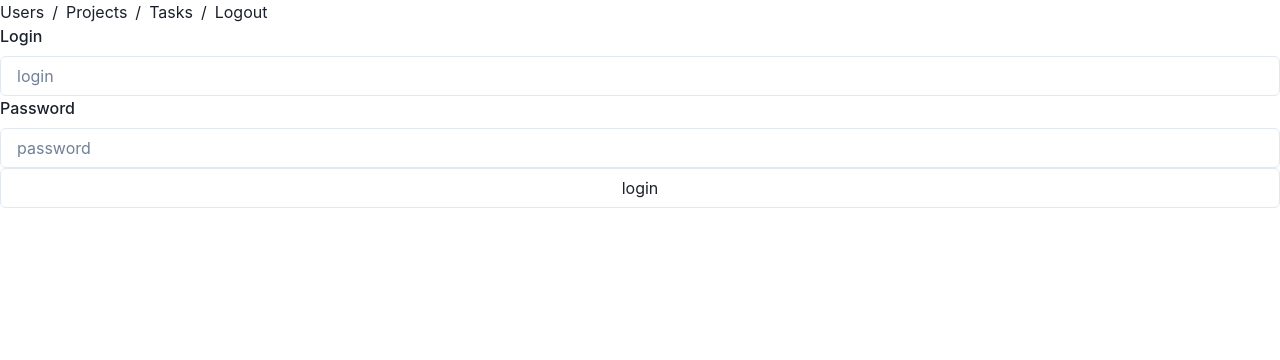
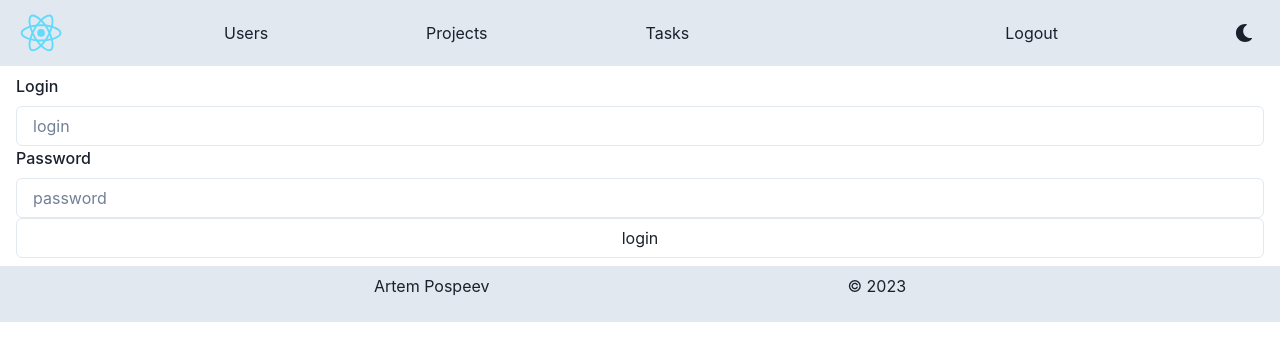
Before and after one commit to ArtemPospeev/todo_list-DRF, a React (Create React App) app in the folder frontend/: page /login in a window 1280 px wide. Shown: the top 360 px of the page. Built offline with nearby package versions, Linux system fonts and the light colour scheme; no server answers.

Commit message:
feat(chakra)

```diff
--- a/frontend/package.json
+++ b/frontend/package.json
@@ -14,6 +14,7 @@
     "lodash": "^4.17.21",
     "react": "^18.2.0",
     "react-dom": "^18.2.0",
+    "react-icons": "^4.7.1",
     "react-router-dom": "^5.2.0",
     "react-scripts": "^5.0.1",
     "universal-cookie": "^4.0.4",
--- a/frontend/src/App.js
+++ b/frontend/src/App.js
@@ -4,13 +4,15 @@ import axios from "axios";
 import {UserList} from "./components/Users";
 import {ProjectList} from "./components/Projects";
 import {TaskList} from "./components/Tasks";
-import {BrowserRouter, Link, Redirect, Route, Switch} from "react-router-dom";
+import {BrowserRouter, Redirect, Route, Switch} from "react-router-dom";
 import {ProjectDetail} from "./components/ProjectDetail";
 import {UserDetail} from "./components/UserDetail";
 import {TaskDetail} from "./components/TaskDetail";
 import {LoginForm} from "./components/Auth";
 import Cookies from "universal-cookie";
-import {Breadcrumb, BreadcrumbItem} from "@chakra-ui/react";
+import {Header} from "./components/Header";
+import {Box, Container} from "@chakra-ui/react";
+import {Footer} from "./components/Footer";
 
 const NotFound404 = ({location}) => {
     return (
@@ -20,6 +22,7 @@ const NotFound404 = ({location}) => {
     )
 }
 
+
 class App extends React.Component {
     constructor(props) {
         super(props);
@@ -28,6 +31,7 @@ class App extends React.Component {
             'tasks': [],
             'projects': [],
             'token': '',
+            'username': '',
         };
     }
 
@@ -40,6 +44,7 @@ class App extends React.Component {
     set_username(username) {
         const cookies = new Cookies()
         cookies.set('username', username)
+        this.setState({'username': username})
     }
 
     is_authenticated() {
@@ -48,6 +53,7 @@ class App extends React.Component {
 
     logout() {
         this.set_token('')
+        this.set_username('')
     }
 
     get_token_from_storage() {
@@ -103,45 +109,34 @@ class App extends React.Component {
         return (
             <BrowserRouter>
                 <div className="App">
-                    <Breadcrumb>
-                        <BreadcrumbItem>
-                            <Link to="/">Users</Link>
-                        </BreadcrumbItem>
-                        <BreadcrumbItem>
-                            <Link to="/projects">Projects</Link>
-                        </BreadcrumbItem>
-                        <BreadcrumbItem>
-                            <Link to="/tasks">Tasks</Link>
-                        </BreadcrumbItem>
-
-                        <BreadcrumbItem>
-                            {this.is_authenticated() ?
-                                <button onClick={() => this.logout()}>Logout</button> :
-                                <Link to='/login'>Login</Link>}
-                        </BreadcrumbItem>
-
-                    </Breadcrumb>
-
+                    <Header obj={this}/>
+                    <Container maxW="container.xl" >
+                        <Box py="2">
                             <Switch>
                                 {/*user routes*/}
                                 <Route exact path="/"
                                        component={() => <UserList users={this.state.users}
                                                                   projects={this.state.projects}/>}/>
                                 <Route exact path="/users/:id"
-                               component={() => <UserDetail users={this.state.users} projects={this.state.projects}/>}/>
+                                       component={() => <UserDetail users={this.state.users}
+                                                                    projects={this.state.projects}/>}/>
                                 {/*project routes*/}
                                 <Route exact path="/projects"
-                               component={() => <ProjectList users={this.state.users} items={this.state.projects}
+                                       component={() => <ProjectList users={this.state.users}
+                                                                     items={this.state.projects}
                                                                      tasks={this.state.tasks}/>}/>
                                 <Route exact path="/projects/:id"
-                               component={() => <ProjectDetail users={this.state.users} items={this.state.projects}
+                                       component={() => <ProjectDetail users={this.state.users}
+                                                                       items={this.state.projects}
                                                                        tasks={this.state.tasks}/>}/>
                                 {/*task routes*/}
                                 <Route exact path="/tasks"
-                               component={() => <TaskList users={this.state.users} projects={this.state.projects}
+                                       component={() => <TaskList users={this.state.users}
+                                                                  projects={this.state.projects}
                                                                   items={this.state.tasks}/>}/>
                                 <Route exact path="/tasks/:id"
-                               component={() => <TaskDetail users={this.state.users} projects={this.state.projects}
+                                       component={() => <TaskDetail users={this.state.users}
+                                                                    projects={this.state.projects}
                                                                     items={this.state.tasks}/>}/>
                                 {/*other*/}
                                 <Route exact path='/login' component={() => <LoginForm
@@ -150,6 +145,10 @@ class App extends React.Component {
                                 <Redirect from="/users" to="/"/>
                                 <Route component={NotFound404}/>
                             </Switch>
+                        </Box>
+
+                    </Container>
+                    <Footer/>
 
                 </div>
             </BrowserRouter>
--- a/frontend/src/components/Auth.js
+++ b/frontend/src/components/Auth.js
@@ -1,5 +1,5 @@
 import React from "react";
-import {FormControl, FormLabel, Input} from "@chakra-ui/react";
+import {Box, FormControl, FormLabel, Input} from "@chakra-ui/react";
 
 export class LoginForm extends React.Component {
     constructor(props) {
@@ -21,10 +21,12 @@ export class LoginForm extends React.Component {
 
     render() {
         return (
+            <Box justifyContent='center' alignItem='center'>
                 <form onSubmit={(event) => this.handleSubmit(event)}>
                     <FormControl>
                         <FormLabel>Login</FormLabel>
-                    <Input type="text" value={this.state.login} name="login" placeholder="login"
+                        <Input type="text" value={this.state.login} name="login"
+                               placeholder="login"
                                onChange={(event) => this.handleChange(event)}/>
                         <FormLabel>Password</FormLabel>
                         <Input type="password" value={this.state.password} name="password" placeholder="password"
@@ -32,6 +34,8 @@ export class LoginForm extends React.Component {
                         <Input type="submit" value="login"/>
                     </FormControl>
                 </form>
+            </Box>
+
         )
     }
 }
--- /dev/null
+++ b/frontend/src/components/ColorModeSwitcher.js
@@ -0,0 +1,23 @@
+import React from 'react';
+import { useColorMode, useColorModeValue, IconButton } from '@chakra-ui/react';
+import { FaMoon, FaSun } from 'react-icons/fa';
+
+export const ColorModeSwitcher = props => {
+  const { toggleColorMode } = useColorMode();
+  const text = useColorModeValue('dark', 'light');
+  const SwitchIcon = useColorModeValue(FaMoon, FaSun);
+
+  return (
+    <IconButton
+      size="md"
+      fontSize="lg"
+      aria-label={`Switch to ${text} mode`}
+      variant="ghost"
+      color="current"
+      marginLeft="2"
+      onClick={toggleColorMode}
+      icon={<SwitchIcon />}
+      {...props}
+    />
+  );
+};
--- /dev/null
+++ b/frontend/src/components/Footer.js
@@ -0,0 +1,16 @@
+import {Flex, Container, Box, useColorMode} from '@chakra-ui/react';
+import React from "react";
+
+export const Footer = () => {
+    const {colorMode} = useColorMode()
+    return (
+        <Box as="footer" py={2} bg={colorMode === 'dark' ? 'gray.600' : 'gray.200'}>
+            <Container maxW="container.xl" h="10">
+                <Flex justifyContent="space-evenly" alignItems="center">
+                    <Box>Artem Pospeev</Box>
+                    <Box>© 2023</Box>
+                </Flex>
+            </Container>
+        </Box>
+    )
+}
--- /dev/null
+++ b/frontend/src/components/Header.js
@@ -0,0 +1,39 @@
+import {Flex, Image, Container, Box, useColorMode} from '@chakra-ui/react';
+import {ColorModeSwitcher} from './ColorModeSwitcher';
+import Logo from '../logo.svg';
+import {Link} from "react-router-dom";
+import React from "react";
+
+export const Header = ({obj}) => {
+    const {colorMode} = useColorMode()
+    return (
+        <Box as="header" py={2} bg={colorMode === 'dark' ? 'gray.600' : 'gray.200'}>
+            <Container maxW="container.xl">
+                <Flex justifyContent="space-between" alignItems="center">
+                    <Image
+                        src={Logo}
+                        alt="Logo"
+                        boxSize="50px"
+                        objectFit="cover"
+                    />
+                    <Link to="/">Users</Link>
+                    <Link to="/projects">Projects</Link>
+                    <Link to="/tasks">Tasks</Link>
+                    {(() => {
+                        if (obj.is_authenticated()) {
+                            return (
+                                <div>{obj.state.username}</div>
+                            )
+                        }
+                    }
+                    )()}
+                    {obj.is_authenticated() ?
+                        <button onClick={() => obj.logout()}>Logout</button> :
+                        <Link to='/login'>Login</Link>
+                    }
+                    <ColorModeSwitcher/>
+                </Flex>
+            </Container>
+        </Box>
+    )
+}
--- a/frontend/src/components/Tasks.js
+++ b/frontend/src/components/Tasks.js
@@ -2,9 +2,9 @@ import React from "react";
 import {Link} from "react-router-dom";
 import {Table, TableContainer, Tbody, Td, Thead, Tr} from "@chakra-ui/react";
 
-export const TASK_COLUMN_NAMES = ['Id', 'Creator', 'Project', 'Body', 'Created at', 'Is active']
+const TASK_COLUMN_NAMES = ['Id', 'Creator', 'Project', 'Created at', 'Is active']
 
-export const TaskItem = ({item, users, projects}) => {
+const TaskItem = ({item, users, projects}) => {
     const creator = users.find(user => user.id === item.creator)
     const project = projects.find(project => project.id === item.project)
     return (
@@ -12,7 +12,6 @@ export const TaskItem = ({item, users, projects}) => {
             <Td><Link to={`/tasks/${item.id}`}>{item.id}</Link></Td>
             <Td><Link to={`/users/${creator.id}`}>{creator.username}</Link></Td>
             <Td><Link to={`/projects/${project.id}`}>{project.name}</Link></Td>
-            <Td>{item.body}</Td>
             <Td>{item.createdAt}</Td>
             <Td>{item.isActive ? 'Yes' : 'No'}</Td>
         </Tr>
```
Also changed, not shown: frontend/src/components/TaskDetail.js (+33 -18 lines), frontend/src/components/Users.js (+5 -5 lines), 1 other file (tests, documents, lock files or other folders). Lines whose indentation alone changed are shown as unchanged.
